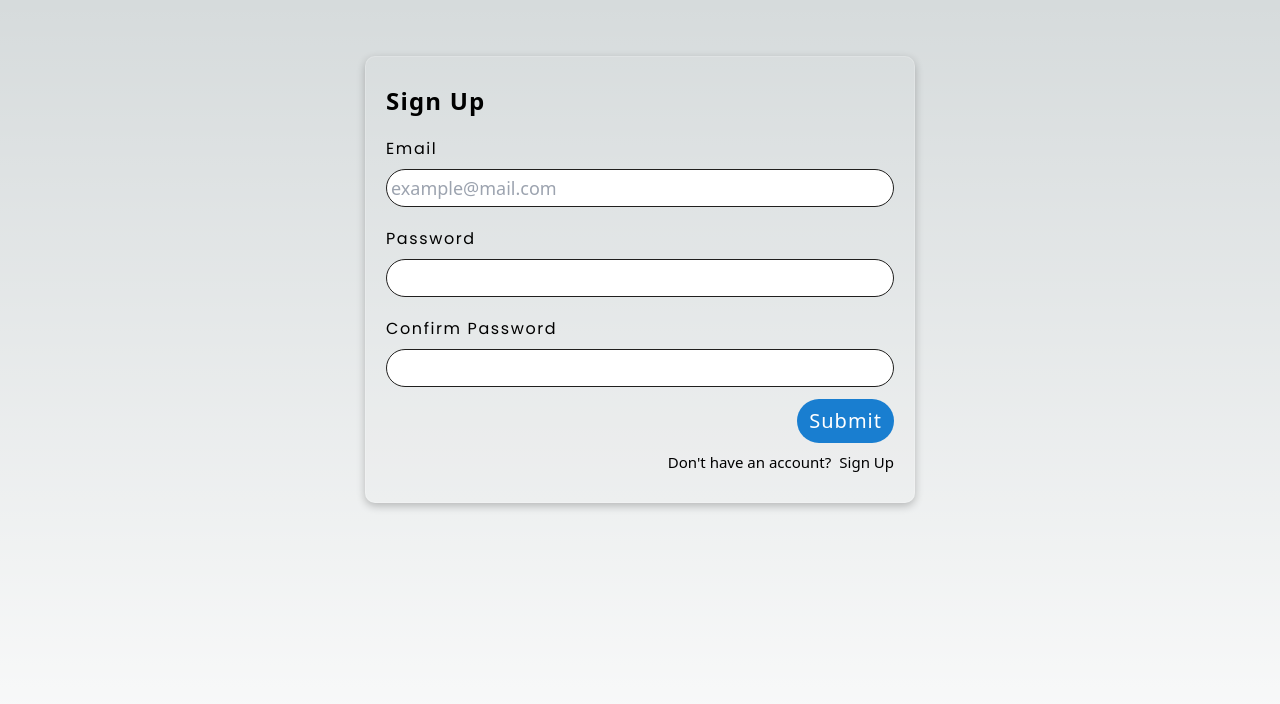
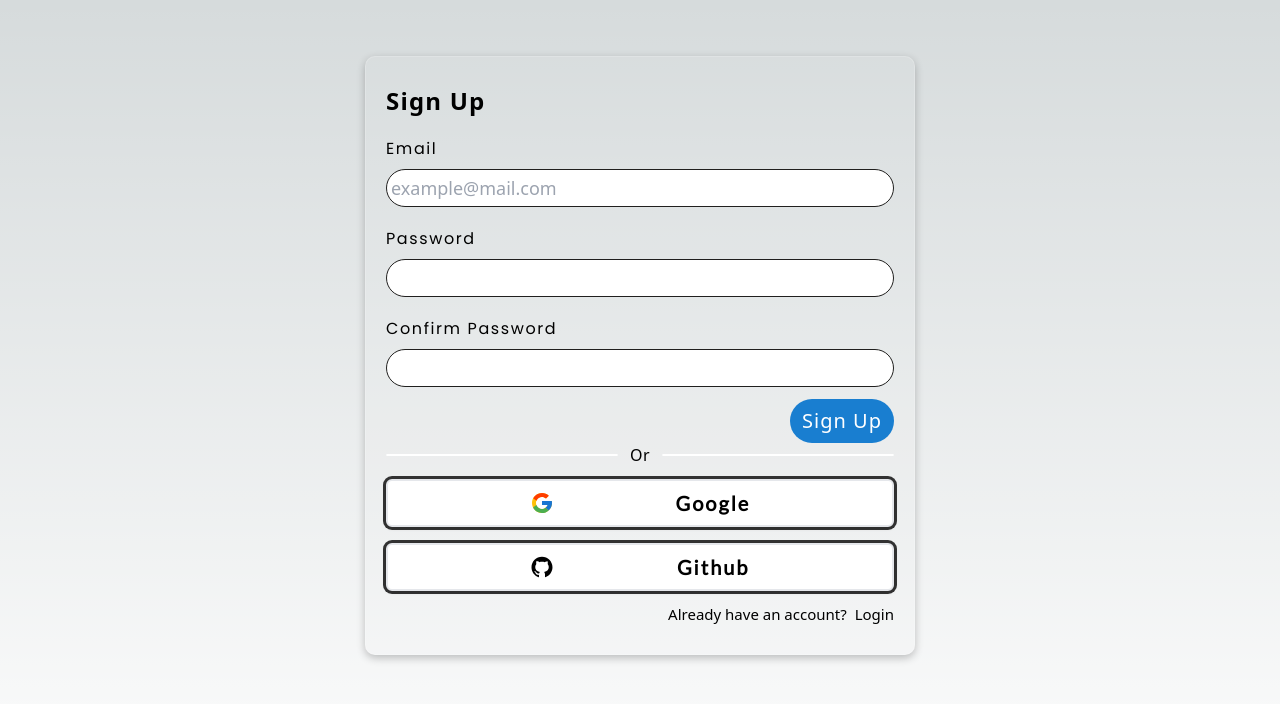
Before and after one commit to MemoMe-Org/client, a Next.js app: page /signup in a window 1280 px wide. Shown: the top 704 px of the page. Built offline with nearby package versions, Linux system fonts and the light colour scheme.

Commit message:
[add] pathName prop

```diff
--- a/app/signup/page.tsx
+++ b/app/signup/page.tsx
@@ -31,7 +31,7 @@ const page = () => {
     }
 
     return (
-        <AuthLayout handler={handleSignup}>
+        <AuthLayout handler={handleSignup} pathName='signup'>
             <article className='flex flex-col gap-5'>
                 <Input
                     type='email'
```
